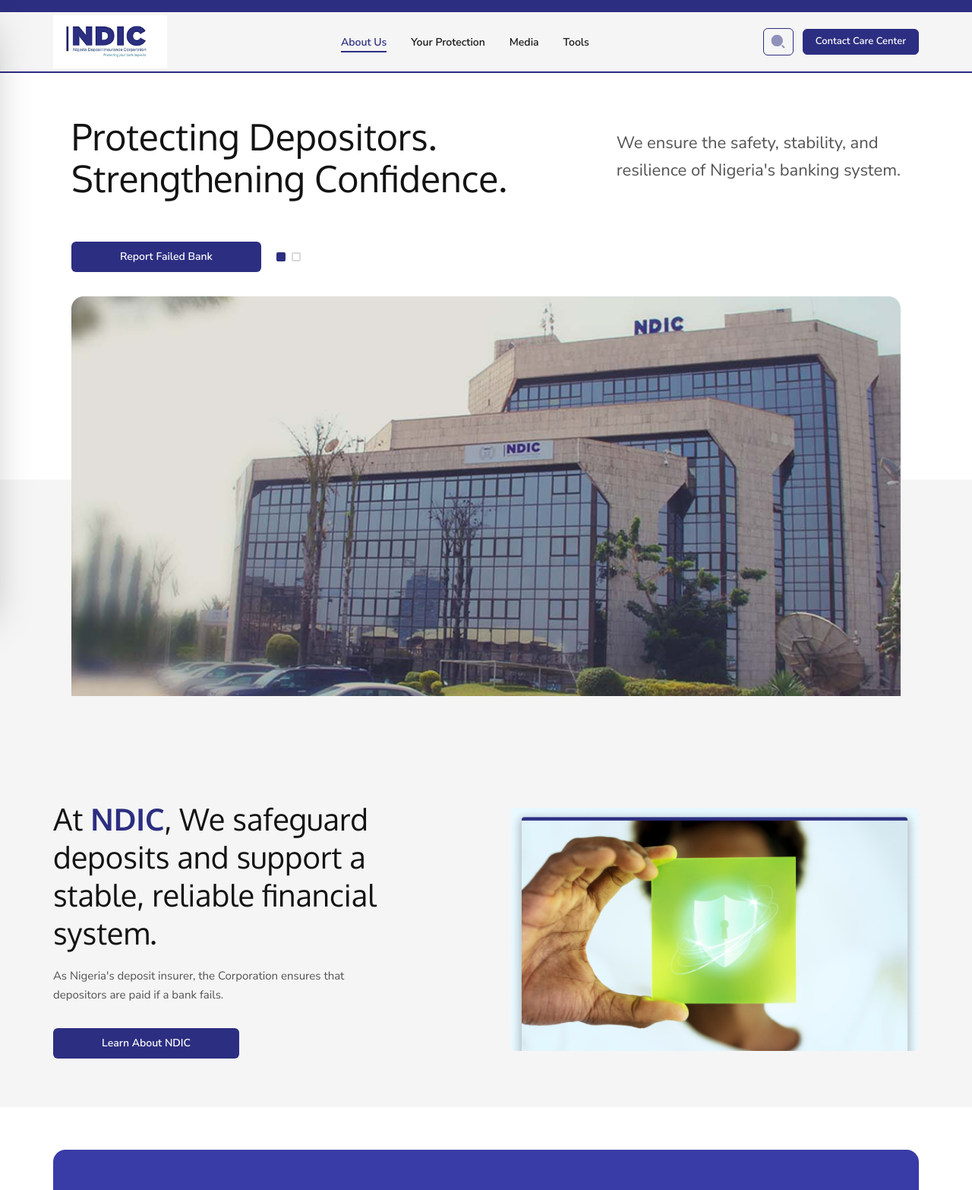
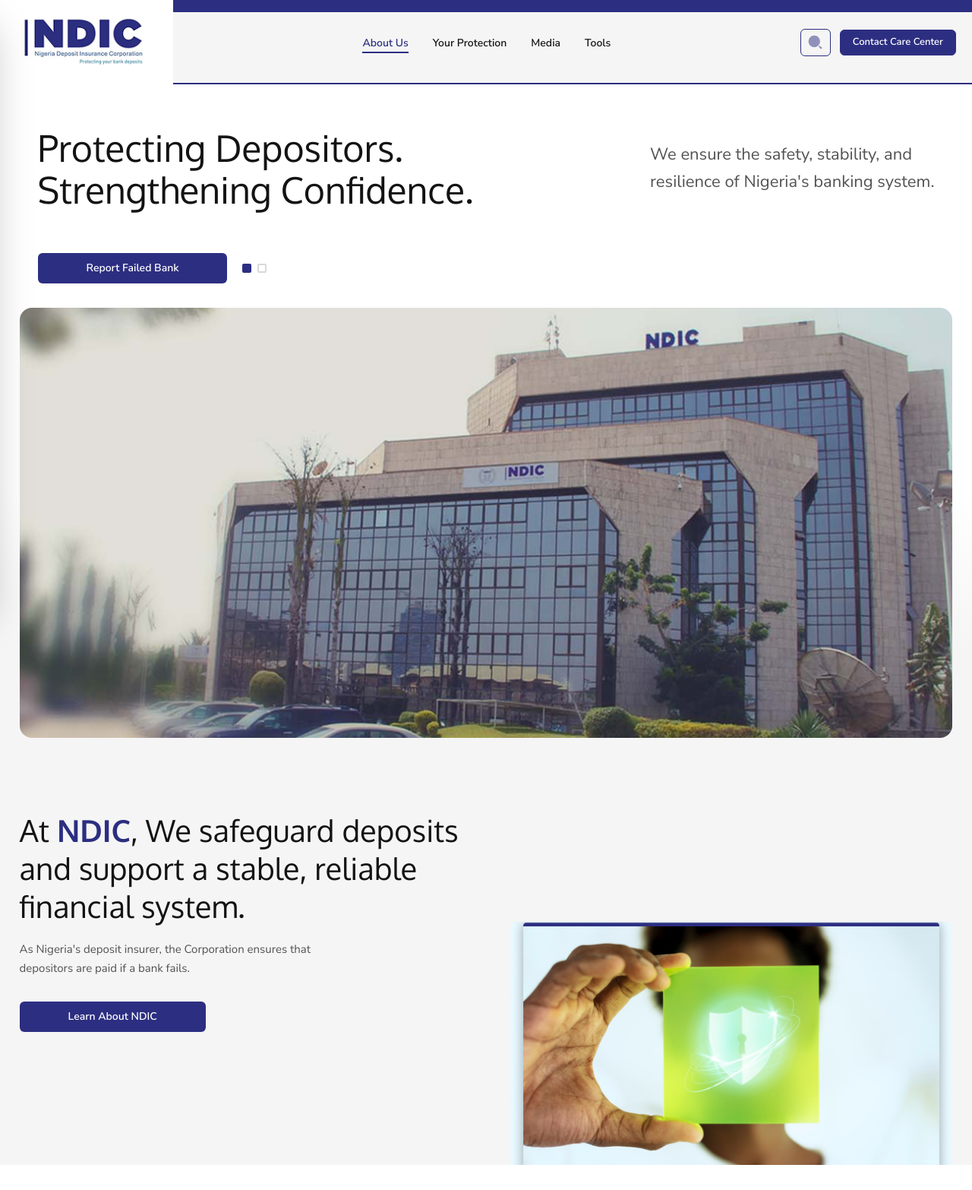
Before and after one commit to Korex23/ndic-website, a plain HTML site: page index.html in a window 1280 px wide. Shown: the top 1566 px of the page at 76% size. Drawn offline with nearby package versions, Linux system fonts and the light colour scheme.

Commit message:
fix(ui): fixed ui bugs

```diff
--- a/components/components.js
+++ b/components/components.js
@@ -13,28 +13,26 @@
 
   _template(active) {
     return `
-      <header class="sticky top-0 z-50 font-body" style="background: #F5F5F5;">
+      <header class="sticky top-0 z-50 font-body flex">
 
-        <!-- Full header wrapper: white on left, accent+nav on right -->
-        <div class="relative">
-          <div class="w-full h-4 bg-brand-primary"></div>
+        <!-- Logo panel: white bg stretches to left edge and top -->
+        <div class="bg-white flex flex-shrink-0 self-stretch">
+          <div class="nav-logo-panel flex items-center py-1">
+            <a href="index.html" class="flex items-center" aria-label="NDIC Home">
+              <img src="./assets/logo/logo.png" alt="NDIC Logo" class="h-8 lg:h-full w-auto object-contain"/>
+            </a>
+          </div>
+        </div>
 
-          <!-- Main nav row -->
-          <nav class="h-12 lg:h-20 flex items-center border-b-2 border-brand-primary"
+        <!-- Right panel: accent bar + nav links -->
+        <div class="flex-1 flex flex-col border-b-2 border-brand-primary" style="background: #F5F5F5;">
+          <div class="md:h-4 h-2 bg-brand-primary"></div>
+
+          <nav class="h-12 lg:h-20 flex items-center pr-[2%]"
                role="navigation" aria-label="Main navigation">
 
-            <div class="sm:max-w-[540px]
-            md:max-w-[720px] min-[860px]:max-w-[820px]
-            min-[992px]:max-w-[960px]
-            min-[1200px]:max-w-[1140px]
-            min-[1400px]:max-w-[1320px] mx-auto w-full px-6 lg:px-0 flex items-center justify-between">
-
-            <a href="index.html" class="flex items-center" aria-label="NDIC Home">
-              <img src="./assets/logo/logo.png" alt="NDIC Logo" class="w-[100px] lg:w-[150px] h-auto object-contain"/>
-            </a>
-
-              <!-- Desktop links -->
-              <ul class="hidden lg:flex items-center gap-8 list-none m-0 p-0">
+            <!-- Desktop links (centered) -->
+            <ul class="hidden lg:flex items-center gap-8 list-none m-0 p-0 flex-1 justify-center">
               <li><a href="index.html" class="font-body font-semibold text-sm pb-0.5 transition-colors ${this._isActive("home", active)}">About Us</a></li>
               <li><a href="#"          class="font-body font-semibold text-sm pb-0.5 transition-colors ${this._isActive("protection", active)}">Your Protection</a></li>
               <li><a href="#"          class="font-body font-semibold text-sm pb-0.5 transition-colors ${this._isActive("media", active)}">Media</a></li>
@@ -63,7 +61,6 @@
               </svg>
             </button>
 
-            </div>
           </nav>
         </div>
 
@@ -159,11 +156,7 @@
     return `
       <footer class="font-body bg-[#525252] text-white">
 
-        <div class="sm:max-w-[540px]
-            md:max-w-[720px] min-[860px]:max-w-[820px]
-            min-[992px]:max-w-[960px]
-            min-[1200px]:max-w-[1140px]
-            min-[1400px]:max-w-[1320px] mx-auto px-6 lg:px-0 py-14">
+        <div class="ndic-container py-14">
 
           <!-- Top Section -->
           <div class="grid lg:grid-cols-6 gap-10">
--- a/css/styles.css
+++ b/css/styles.css
@@ -1,4 +1,3 @@
-/* ── CSS Custom Properties ── */
 :root {
   --color-brand-primary: #2c2e81;
   --color-brand-mid: #393ca7;
@@ -19,6 +18,7 @@
   --max-width: 1280px;
   --section-px: clamp(1.5rem, 5vw, 3rem);
   --section-py: clamp(2.5rem, 6vw, 4rem);
+  --container-px: 2vw;
 }
 
 /* ── Base ── */
@@ -40,10 +40,34 @@
   font-family: var(--font-heading);
 }
 
+/* ── Container ── */
+.ndic-container {
+  width: 100%;
+  padding-left: 5%;
+  padding-right: 5%;
+}
+.nav-logo-panel {
+  padding-left: 10%;
+}
+@media (min-width: 1024px) {
+  .ndic-container {
+    padding-left: var(--container-px);
+    padding-right: var(--container-px);
+  }
+  .nav-logo-panel {
+    padding-left: 3%;
+  }
+}
+
 /* ── Carousel ── */
 .carousel-track {
   display: flex;
   transition: transform 0.5s ease-in-out;
+}
+
+#hero-title,
+#hero-subtext {
+  transition: opacity 0.3s ease;
 }
 
 /* ── Accordion ── */
@@ -196,21 +220,3 @@
 .media-card:hover img {
   transform: scale(1.04);
 }
-
-.logo-panel {
-  width: calc(50vw - (min(100vw, 1280px) / 2) + 100px);
-}
-
-/* 768px to 1279px: +200px offset */
-@media (min-width: 768px) and (max-width: 1279px) {
-  .logo-panel {
-    width: calc(50vw - (min(100vw, 1280px) / 2) + 200px);
-  }
-}
-
-/* 1280px and above: +100px offset */
-@media (min-width: 1280px) {
-  .logo-panel {
-    width: calc(50vw - (1280px / 2) + 100px);
-  }
-}
--- a/index.html
+++ b/index.html
@@ -69,16 +69,19 @@
       <section id="hero" class="bg-white overflow-hidden relative">
         <!-- Gray half-background at the bottom of the hero -->
         <div
-          class="absolute bottom-0 left-0 right-0 h-2/5 bg-[#F5F5F5] z-0"
+          class="absolute bottom-0 left-0 right-0 h-2/5 z-0"
+          style="
+            background: linear-gradient(to bottom, transparent, #f5f5f5 60%);
+          "
         ></div>
 
         <div
-          class="relative z-10 sm:max-w-[540px] md:max-w-[720px] min-[860px]:max-w-[820px] min-[992px]:max-w-[960px] min-[1200px]:max-w-[1140px] min-[1400px]:max-w-[1320px] mx-auto flex flex-col px-6"
+          class="relative z-10 ndic-container flex flex-col"
           style="min-height: 520px"
         >
           <!-- Text Panel -->
           <div
-            class="flex flex-col min-[992px]:flex-row py-8 min-[992px]:py-14 justify-center items-center min-[992px]:justify-between text-center min-[992px]:text-start gap-4 min-[992px]:gap-0"
+            class="flex flex-col min-[992px]:flex-row px-6 py-8 min-[992px]:py-14 justify-center items-center min-[992px]:justify-between text-center min-[992px]:text-start gap-4 min-[992px]:gap-0"
           >
             <h1
               id="hero-title"
@@ -98,7 +101,7 @@
           </div>
 
           <div
-            class="flex gap-5 items-center justify-center min-[992px]:justify-start"
+            class="flex gap-5 items-center justify-center min-[992px]:justify-start px-6"
           >
             <a
               href="#"
@@ -132,12 +135,14 @@
       <!-- ════════════════════════════════════════════════════
        About
     ════════════════════════════════════════════════════ -->
-      <section id="about" class="bg-[#F5F5F5] py-16 px-6 lg:px-8">
-        <div
-          class="sm:max-w-[540px] md:max-w-[720px] min-[860px]:max-w-[820px] min-[992px]:max-w-[960px] min-[1200px]:max-w-[1140px] min-[1400px]:max-w-[1320px] mx-auto grid grid-cols-1 lg:grid-cols-2 gap-12 lg:gap-16 items-center"
+      <section
+        id="about"
+        class="bg-[#F5F5F5] pt-16 overflow-hidden min-h-[530px] flex flex-col"
       >
+        <div class="ndic-container flex-1 flex flex-col">
+          <div class="grid grid-cols-1 lg:grid-cols-2 gap-12 lg:gap-16 flex-1">
             <!-- Text -->
-          <div>
+            <div class="self-start pb-16">
               <h2
                 class="font-heading font-normal text-[1.5rem] lg:text-[2.5rem] text-ndic-text leading-tight"
               >
@@ -162,7 +167,7 @@
 
             <!-- Image -->
             <div
-            class="relative h-72 lg:h-80 rounded-lg overflow-hidden order-first lg:order-last bg-surface-blue flex items-center justify-center"
+              class="relative h-72 lg:h-80 rounded-t-lg overflow-hidden order-first lg:order-last bg-surface-blue flex items-center justify-center self-end"
             >
               <img
                 src="assets/images/shield-protection.png"
@@ -198,16 +203,15 @@
               </div>
             </div>
           </div>
+        </div>
       </section>
 
       <!-- ════════════════════════════════════════════════════
          How We Help
     ════════════════════════════════════════════════════ -->
-      <section id="how-we-help" class="bg-white py-14 px-6 lg:px-8">
-        <div
-          class="bg-[#393CA7] py-14 px-6 lg:px-8 rounded-2xl sm:max-w-[540px] md:max-w-[720px] min-[860px]:max-w-[820px] min-[992px]:max-w-[960px] min-[1200px]:max-w-[1140px] min-[1400px]:max-w-[1320px] mx-auto"
-        >
-          <div class="gap-10 items-center">
+      <section id="how-we-help" class="bg-white py-14 ndic-container">
+        <div class="bg-[#393CA7] py-14 rounded-2xl ndic-container">
+          <div class="items-center">
             <!-- Left heading -->
             <div>
               <h2
@@ -218,7 +222,7 @@
             </div>
 
             <div
-              class="flex md:flex-row flex-col gap-10 mt-5 justify-between items-center"
+              class="flex md:flex-row flex-col min-[860px]:-mt-5 mt-5 gap-10 justify-between items-center"
             >
               <div class="min-[860px]:block hidden w-72 h-[2px] bg-white"></div>
               <div
@@ -355,13 +359,11 @@
       <!-- ════════════════════════════════════════════════════
         News & Publications
     ════════════════════════════════════════════════════ -->
-      <section id="news" class="bg-surface-light py-16 px-6 lg:px-8">
-        <div
-          class="sm:max-w-[540px] md:max-w-[720px] min-[860px]:max-w-[820px] min-[992px]:max-w-[960px] min-[1200px]:max-w-[1140px] min-[1400px]:max-w-[1320px] mx-auto"
-        >
+      <section id="news" class="bg-surface-light py-16">
+        <div class="ndic-container">
           <!-- Header -->
           <div
-            class="flex flex-row items-center justify-between gap-4 sm:gap-8 mb-6"
+            class="flex flex-row items-center justify-between gap-4 sm:gap-8 mb-6 px-6"
           >
             <div>
               <p
@@ -376,8 +378,10 @@
               </h2>
             </div>
 
-            <div class="flex items-center gap-6 sm:flex-1 sm:max-w-[600px]">
-              <div class="flex-1 h-px bg-black hidden sm:block"></div>
+            <div
+              class="flex items-center gap-6 sm:flex-1 sm:max-w-[700px] pr-[10%]"
+            >
+              <div class="flex-1 w-72 h-px bg-black hidden sm:block"></div>
               <a
                 href="#"
                 class="font-body font-extrabold text-[14px] md:text-[18px] text-brand-primary tracking-widest uppercase hover:underline whitespace-nowrap"
@@ -397,10 +401,8 @@
       <!-- ════════════════════════════════════════════════════
           Events & Media
     ════════════════════════════════════════════════════ -->
-      <section id="events" class="bg-brand-primary py-16 px-6 lg:px-8">
-        <div
-          class="sm:max-w-[540px] md:max-w-[720px] min-[860px]:max-w-[820px] min-[992px]:max-w-[960px] min-[1200px]:max-w-[1140px] min-[1400px]:max-w-[1320px] mx-auto"
-        >
+      <section id="events" class="bg-brand-primary py-16">
+        <div class="ndic-container">
           <div
             class="flex flex-row items-center justify-between gap-4 sm:gap-8 mb-6"
           >
@@ -417,7 +419,9 @@
               </h2>
             </div>
 
-            <div class="flex items-center gap-6 sm:flex-1 sm:max-w-[600px]">
+            <div
+              class="flex items-center gap-6 sm:flex-1 sm:max-w-[700px] pr-[10%]"
+            >
               <div class="flex-1 h-px bg-white hidden sm:block"></div>
               <a
                 href="#"
--- a/js/app.js
+++ b/js/app.js
@@ -29,7 +29,7 @@
     .map(
       (slide, i) => `
         <div
-          class="w-full flex-shrink-0 h-[526px]"
+          class="w-full flex-shrink-0 h-[566px]"
           aria-label="Slide ${i + 1} of ${slides.length}"
         >
           <img
```
Also changed, not shown: about.html (+3 -3 lines). Lines whose indentation alone changed are shown as unchanged.
